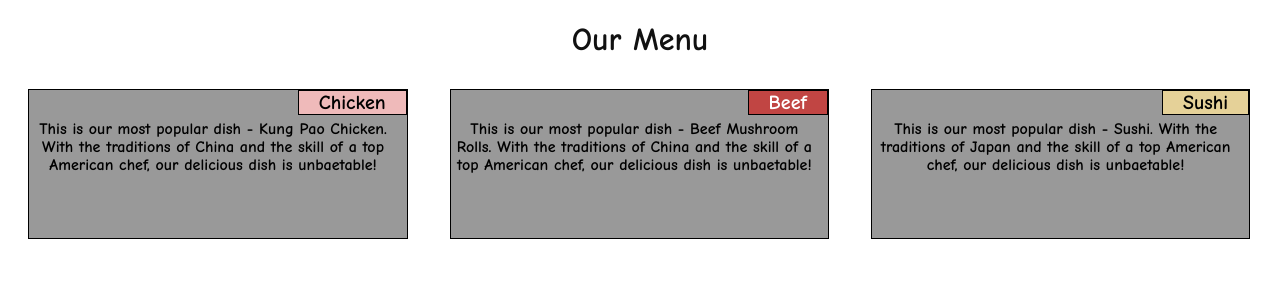
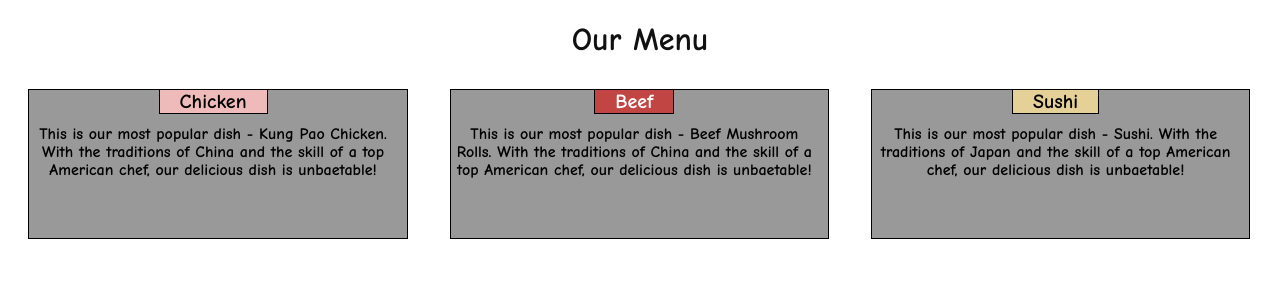
Before and after one commit to IY-Home/iy-home.github.io, a PHP site: page / in a window 1280 px wide. Shown: the top 300 px of the page. Run offline with PHP 8.4, Linux system fonts and the light colour scheme.

Commit message:
Update styles.css

```diff
--- a/module-3/css/styles.css
+++ b/module-3/css/styles.css
@@ -99,9 +99,8 @@ p {
 }
 .section-title {
     font-size: 125%;
-    position: absolute;
-    top: 0;
-    right:0;
+    position: relative;
+
     border: 1px solid black;
     padding-left: 20px;
     padding-right: 20px;
```
